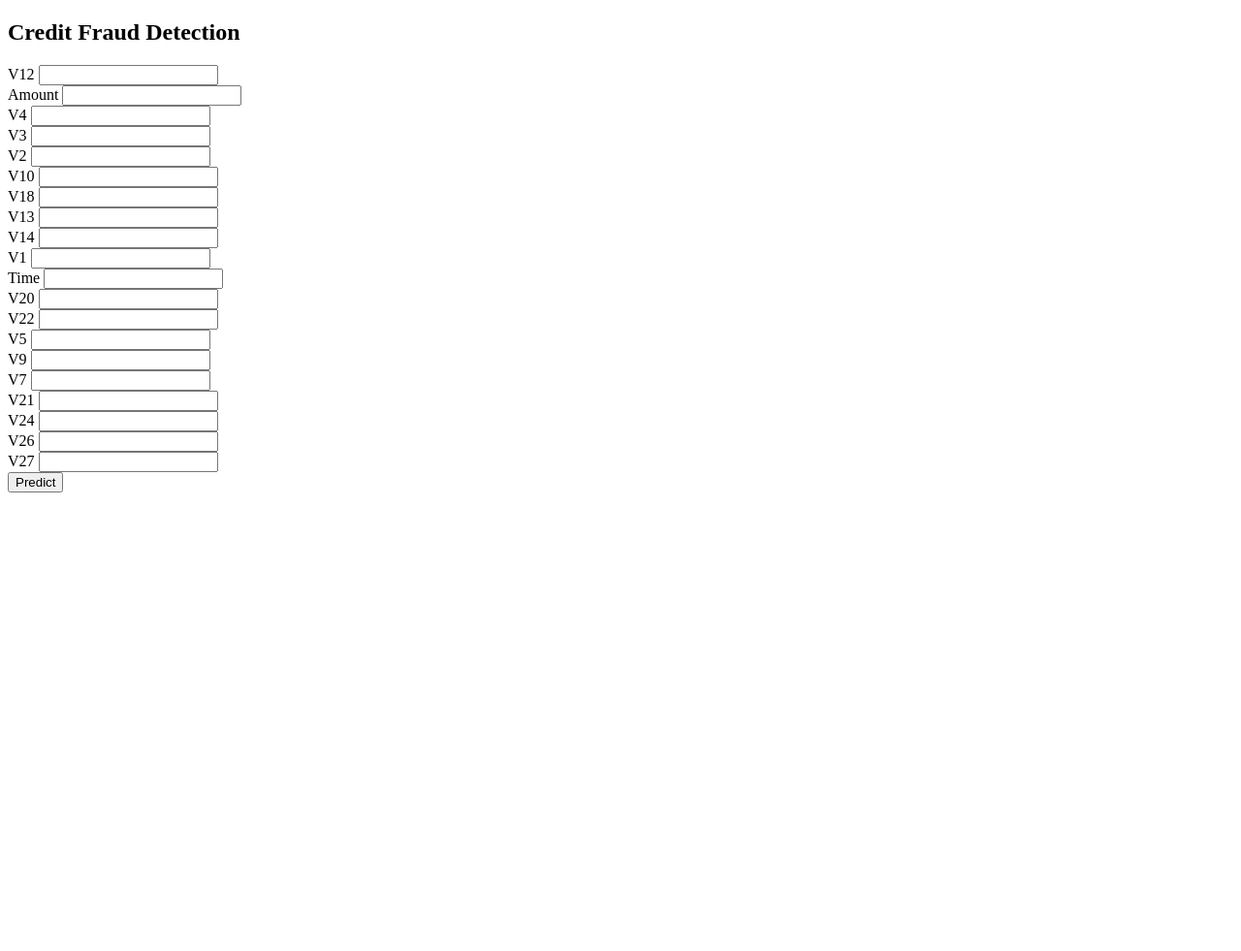
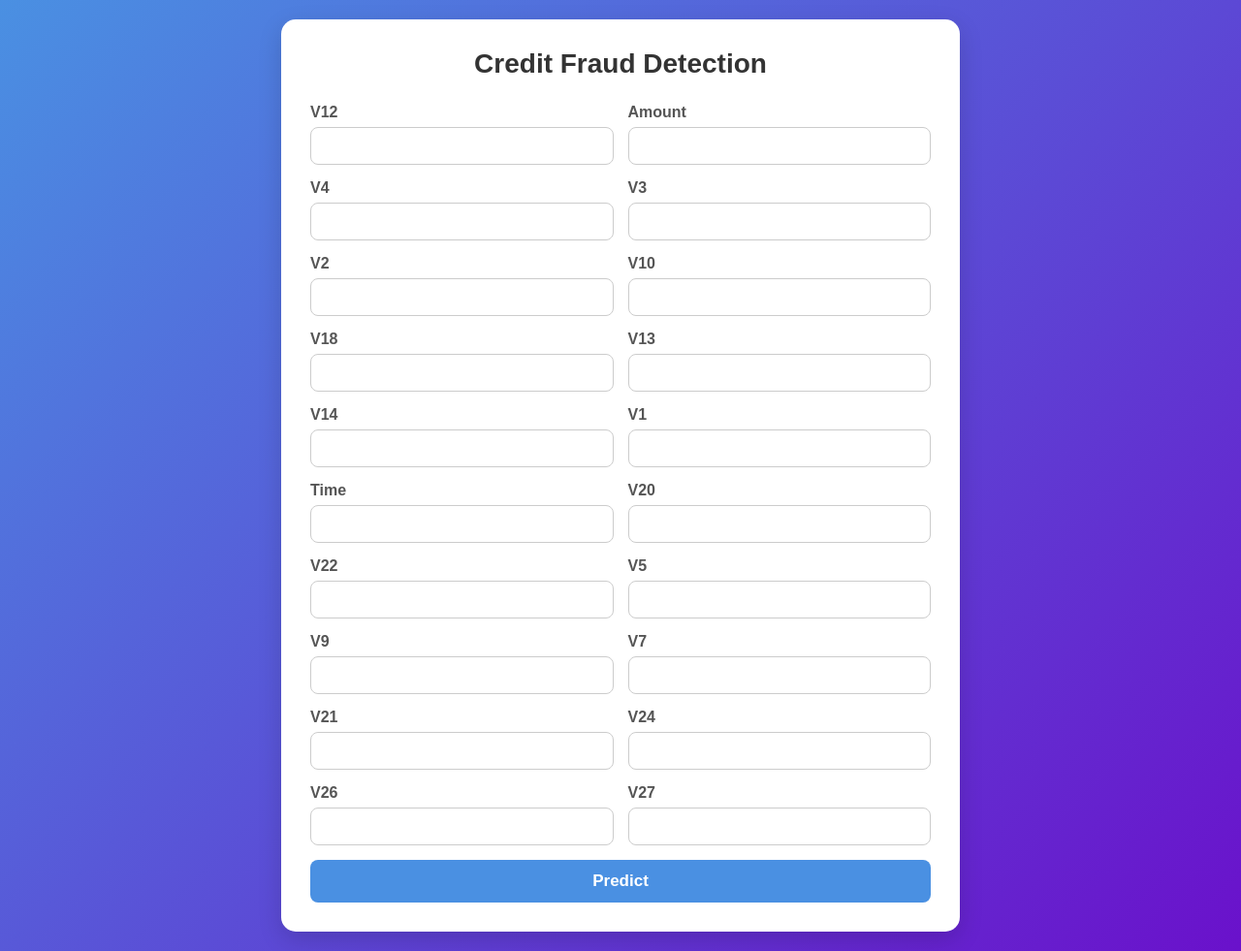
Before and after one commit to abhichris63/MLOPS_project, a Flask app: page / in a window 1280 px wide. Shown: the whole page at 97% size. Before the commit the page ends 508 px from the top, so only its background shows below. Run offline with Flask 3, Linux system fonts and the light colour scheme; parts of the project's set-up code (start-up, migrations or seed data) failed here and were passed over.

Commit message:
Docker updated3

```diff
--- a/requirements.txt
+++ b/requirements.txt
@@ -6,3 +6,4 @@ pyyaml
 imblearn
 lightgbm
 flask
+docker
--- /dev/null
+++ b/static/style.css
@@ -0,0 +1,116 @@
+/* General Page Styling */
+* {
+    margin: 0;
+    padding: 0;
+    box-sizing: border-box;
+}
+
+body {
+    font-family: Arial, sans-serif;
+    background: linear-gradient(135deg, #4a90e2, #6a11cb);
+    min-height: 100vh;
+    display: flex;
+    justify-content: center;
+    align-items: center;
+    padding: 20px;
+}
+
+/* Main Container */
+.container {
+    background: #fff;
+    width: 100%;
+    max-width: 700px;
+    padding: 30px;
+    border-radius: 15px;
+    box-shadow: 0 8px 25px rgba(0, 0, 0, 0.15);
+}
+
+/* Heading */
+.container h2 {
+    text-align: center;
+    margin-bottom: 25px;
+    color: #333;
+    font-size: 28px;
+}
+
+/* Form Layout */
+form {
+    display: grid;
+    grid-template-columns: repeat(auto-fit, minmax(250px, 1fr));
+    gap: 15px;
+}
+
+/* Form Group */
+.form-group {
+    display: flex;
+    flex-direction: column;
+}
+
+/* Labels */
+.form-group label {
+    margin-bottom: 6px;
+    font-weight: 600;
+    color: #555;
+}
+
+/* Input Fields */
+.form-group input {
+    padding: 10px 12px;
+    border: 1px solid #ccc;
+    border-radius: 8px;
+    font-size: 15px;
+    transition: all 0.3s ease;
+}
+
+/* Input Focus */
+.form-group input:focus {
+    border-color: #4a90e2;
+    outline: none;
+    box-shadow: 0 0 8px rgba(74, 144, 226, 0.3);
+}
+
+/* Submit Button */
+button {
+    grid-column: 1 / -1;
+    padding: 12px;
+    background: #4a90e2;
+    color: white;
+    border: none;
+    border-radius: 8px;
+    font-size: 17px;
+    font-weight: bold;
+    cursor: pointer;
+    transition: 0.3s ease;
+}
+
+button:hover {
+    background: #357abd;
+    transform: translateY(-2px);
+}
+
+/* Prediction Result */
+.result {
+    margin-top: 25px;
+    text-align: center;
+    padding: 15px;
+    border-radius: 8px;
+    background-color: #f4f4f4;
+    font-size: 20px;
+    font-weight: bold;
+    color: #333;
+}
+
+/* Mobile Responsive */
+@media (max-width: 600px) {
+    .container {
+        padding: 20px;
+    }
+
+    .container h2 {
+        font-size: 24px;
+    }
+
+    form {
+        grid-template-columns: 1fr;
+    }
+}
--- a/templates/index.html
+++ b/templates/index.html
@@ -4,6 +4,7 @@
 <head>
     <meta charset="UTF-8">
     <meta name="viewport", content="width=device-width, initial=scale=1.0">
+    <link rel="stylesheet" href="{{ url_for('static',filename='style.css') }}">
     <title>Credit Fraud Detection</title>
 </head>
 
```
Also changed, not shown: 1 other file.
